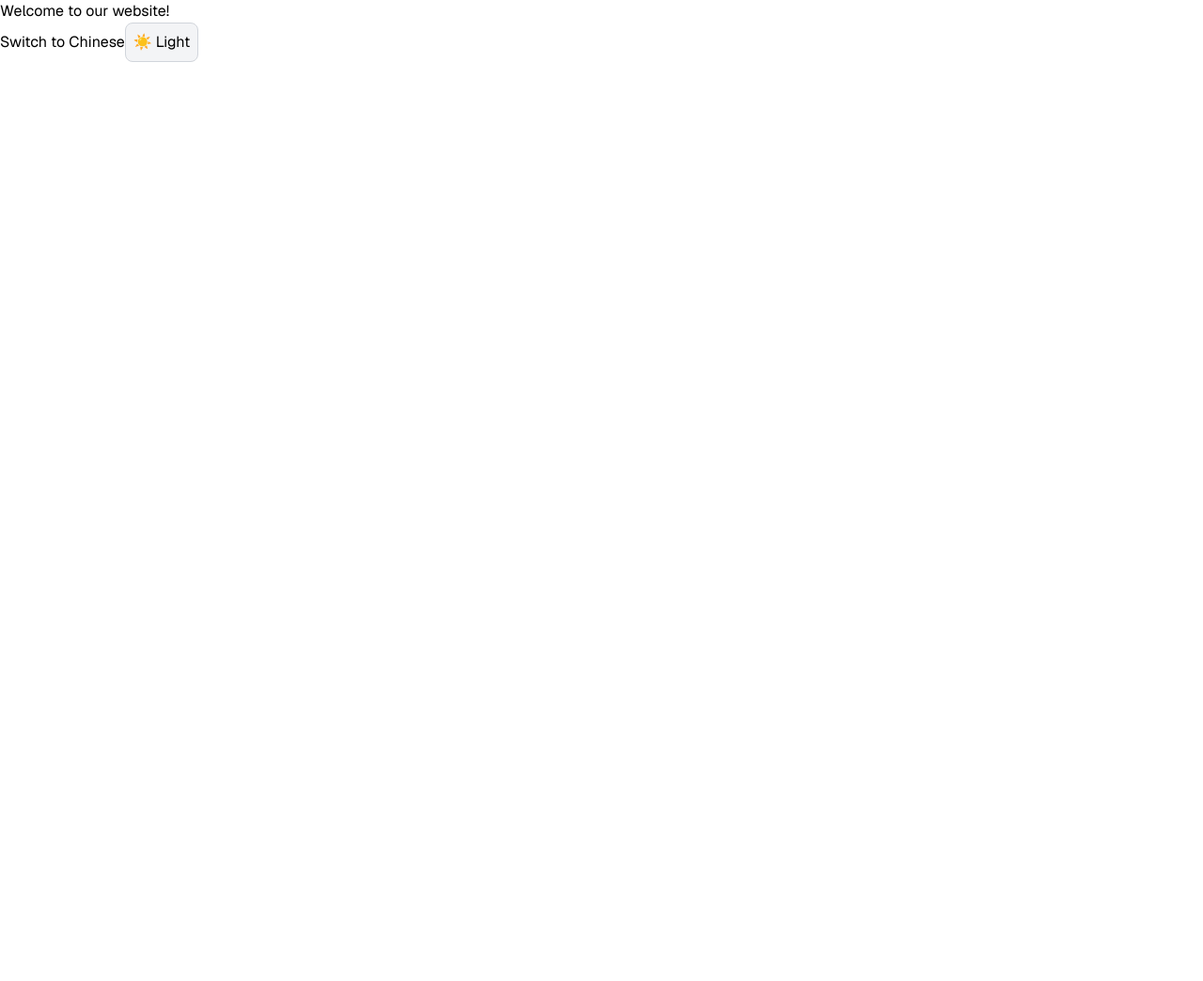
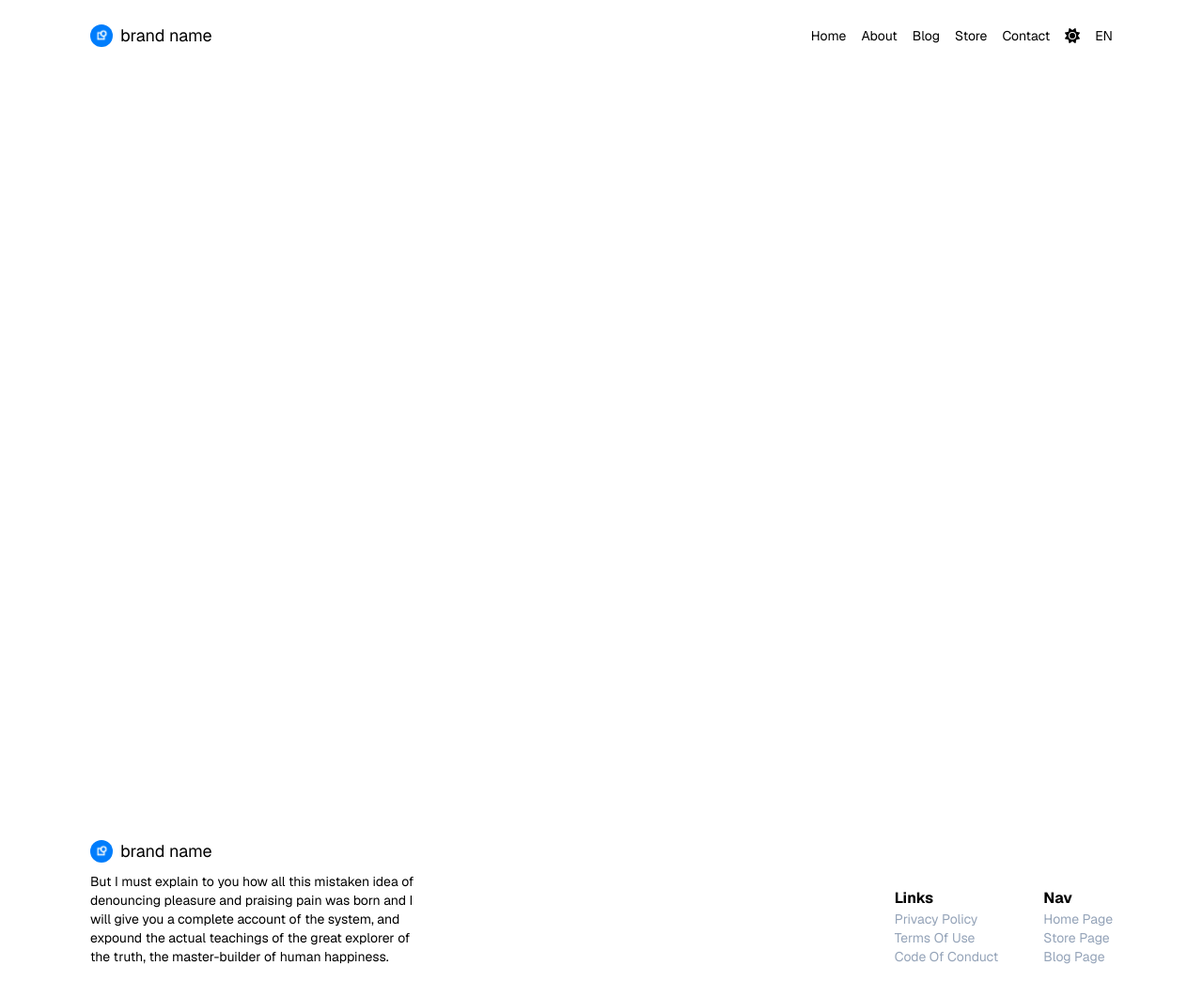
Before and after one commit to emjjkk/op-template-nextjs, a Next.js app: page / in a window 1280 px wide. Shown: the whole page at 94% size. Before the commit the page ends 800 px from the top, so only its background shows below. Built offline with nearby package versions, Linux system fonts and the light colour scheme.

Commit message:
✨implemented Footer, Header, and LoadinScreen; edited dark mode toggle

```diff
--- a/app/layout.tsx
+++ b/app/layout.tsx
@@ -25,7 +25,7 @@ export default function RootLayout({
 }>) {
   return (
     <html lang="en" className={geistSans.className} suppressHydrationWarning>
-      <body>
+      <body className="dark:bg-black dark:text-white text-black bg-white">
         <I18nProvider>{children}</I18nProvider>
       </body>
     </html>
--- a/app/page.tsx
+++ b/app/page.tsx
@@ -1,32 +1,33 @@
 "use client";
 
-import { useTranslation } from "react-i18next";
-import DarkModeToggle from "@/components/DarkModeToggle"
+/* ------------------------------------------------------------
+app/api/page.tsx
+The component for the website's main homepage. It also contains
+some of the loading screen's functionality.
+-------------------------------------------------------------*/
+
 
 import { useEffect, useState } from "react";
+import { useTranslation } from "react-i18next";
+
+// Components
+import LoadingScreen from '@/components/LoadingScreen'
+import Header from '@/components/ui/site/Header'
+import Footer from '@/components/ui/site/Footer'
 
 export default function Home() {
-  const { t, i18n } = useTranslation();
+
+  // check if page is loaded, else display loading screen
   const [mounted, setMounted] = useState(false);
+  useEffect(() => {setMounted(true)},[]);
+  if (!mounted) {return (<LoadingScreen/>)}
 
-  useEffect(() => {
-    setMounted(true);
-  }, []);
-
-  if (!mounted) {
-    return <p>Loading...</p>; // Avoid hydration mismatch
-  }
-
-  const changeLanguage = () => {
-    const newLang = i18n.language === "en" ? "zh" : "en";
-    i18n.changeLanguage(newLang);
-  };
-
+  // main content
   return (
-    <div className="bg-white text-black dark:bg-black dark:text-white">
-      <h1>{t("welcome")}</h1>
-      <button onClick={changeLanguage}>{t("language")}</button>
-      <DarkModeToggle></DarkModeToggle>
-    </div>
+    <>
+      <Header/>
+      <section className="min-h-screen"></section>
+      <Footer/>
+    </>
   );
 }
--- a/components/DarkModeToggle.tsx
+++ b/components/DarkModeToggle.tsx
@@ -1,16 +1,9 @@
 "use client";
 
 import { useDarkMode } from "@/hooks/useDarkMode";
+import { FaMoon, FaSun } from "react-icons/fa6";
 
 export default function DarkModeToggle() {
   const { isDarkMode, toggleDarkMode } = useDarkMode();
-
-  return (
-    <button
-      onClick={toggleDarkMode}
-      className="p-2 rounded-lg border border-gray-300 dark:border-gray-600 bg-gray-100 dark:bg-gray-800"
-    >
-      {isDarkMode ? "🌙 Dark" : "☀️ Light"}
-    </button>
-  );
+  return (<button onClick={toggleDarkMode} className="mx-2 text-md"> {isDarkMode ? (<FaMoon/>): (<FaSun/>)}</button>);
 }
--- /dev/null
+++ b/components/LoadingScreen.tsx
@@ -0,0 +1,10 @@
+import { FaSpinner } from "react-icons/fa6";
+
+export default function LoadingScreen() {
+    return (
+        <section className="w-screen h-screen flex flex-col items-center justify-center">
+            <FaSpinner className="text-3xl animate-spin mb-5" />
+            <p className="text-sm text-slate-500">This is a full-stack template built with NextJS<br />https://github.com/emjjkk/op-template-nextjs</p>
+        </section>
+    )
+}
--- /dev/null
+++ b/components/ui/site/Footer.tsx
@@ -0,0 +1,53 @@
+"use client"
+
+/* ------------------------------------------------------------
+Footer.tsx
+Component for the footer, shared by all the pages in the site,
+excluding admin pages which will have a different layout.
+-------------------------------------------------------------*/
+
+
+import { Fa1 } from "react-icons/fa6" // icons
+import { useTranslation } from "react-i18next"; // localization-related
+
+export default function Footer() {
+
+    const { t, i18n } = useTranslation();
+
+    return (
+        <>
+            <footer className="px-24 py-4 w-full">
+                <div className="flex justify-between w-full">
+                    {/* navbar brand and description */}
+                    <div className="w-1/3">
+                        <a href="/" className="flex items-center text-lg mb-2">
+                            <img src="/images/logo.png" alt="Logo" className="w-6 h-6 rounded-full mr-2" />
+                            {t("website_name")}
+                        </a>
+                        <p className="text-sm">{t("footer.description_text")}</p>
+                    </div>
+                    {/* footer links */}
+                    <div className="w-1/3 flex justify-end items-end">
+                        <div className="capitalize">
+                            <h3 className="text-md font-bold">links</h3>
+                            <ul>
+                                <a href="/"><li className="text-sm text-slate-400">{t("footer.links.link_1")}</li></a>
+                                <a href="/"><li className="text-sm text-slate-400">{t("footer.links.link_2")}</li></a>
+                                <a href="/"><li className="text-sm text-slate-400">{t("footer.links.link_3")}</li></a>
+                            </ul>
+                        </div>
+                        <div className="ml-12 capitalize">
+                            <h3 className="text-md font-bold">nav</h3>
+                            <ul>
+                                <li className="text-sm text-slate-400">{t("nav.home")} page</li>
+                                <li className="text-sm text-slate-400">{t("nav.store")} page</li>
+                                <li className="text-sm text-slate-400">{t("nav.blog")} page</li>
+                            </ul>
+                        </div>
+                    </div>
+                </div>
+                <div className="px-4"></div>
+            </footer>
+        </>
+    )
+}
--- /dev/null
+++ b/components/ui/site/Header.tsx
@@ -0,0 +1,49 @@
+"use client";
+
+/* ------------------------------------------------------------
+Header.tsx
+Component for the header, shared by all the pages in the site,
+excluding admin pages which will have a different layout.
+Functionality for language switching is also here.
+-------------------------------------------------------------*/
+
+
+import DarkModeToggle from "@/components/DarkModeToggle" // theme switcher
+import { useTranslation } from "react-i18next"; // localization-related
+
+
+export default function Header() {
+
+    // function for switching languages
+    const { t, i18n } = useTranslation();
+    const changeLanguage = () => {
+        const newLang = i18n.language === "en" ? "zh" : "en";
+        i18n.changeLanguage(newLang);
+    };
+
+    return (
+        <>
+            <header className="w-full px-24 py-6 flex items-center justify-between">
+                {/* left side of the header */}
+                <div className="flex items-center">
+                    <a href="/" className="flex items-center text-lg">
+                        <img src="/images/logo.png" alt="Logo" className="w-6 h-6 rounded-full mr-2" />
+                        {t("website_name")}
+                    </a>
+                </div>
+                {/* right side of the header */}
+                <div className="flex items-center">
+                    <nav className="flex items-center capitalize text-sm">
+                        <a href="/home" className="mx-2 hover:text-slate-500">{t("nav.home")}</a>
+                        <a href="/about" className="mx-2 hover:text-slate-500">{t("nav.about")}</a>
+                        <a href="/blog" className="mx-2 hover:text-slate-500">{t("nav.blog")}</a>
+                        <a href="/contact" className="mx-2 hover:text-slate-500">{t("nav.store")}</a>
+                        <a href="/contact" className="mx-2 hover:text-slate-500">{t("nav.contact")}</a>
+                    </nav>
+                    <DarkModeToggle/>
+                    <span className="ml-2 text-sm cursor-pointer" onClick={changeLanguage}>{t("language")}</span>
+                </div>
+            </header>
+        </>
+    )
+}
--- a/locales/en.json
+++ b/locales/en.json
@@ -1,4 +1,19 @@
 {
-    "welcome": "Welcome to our website!",
-    "language": "Switch to Chinese"
+  "language": "EN",
+  "website_name": "brand name",
+  "nav": {
+    "home": "home",
+    "about": "about",
+    "blog": "blog",
+    "store": "store",
+    "contact": "contact"
+  },
+  "footer": {
+    "description_text": "But I must explain to you how all this mistaken idea of denouncing pleasure and praising pain was born and I will give you a complete account of the system, and expound the actual teachings of the great explorer of the truth, the master-builder of human happiness.",
+    "links": {
+      "link_1": "privacy policy",
+      "link_2": "terms of use",
+      "link_3": "code of conduct"
+    }
   }
+}
--- a/locales/zh.json
+++ b/locales/zh.json
@@ -1,4 +1,19 @@
 {
-    "welcome": "欢迎来到我们的网站！",
-    "language": "切换到英文"
+  "language": "ZH",
+  "website_name": "品牌名称",
+  "nav": {
+    "home": "首页",
+    "about": "关于我们",
+    "blog": "博客",
+    "store": "商店",
+    "contact": "联系我们"
+  },
+  "footer": {
+    "description_text": "但我必须向您解释，所有这种谴责享乐和赞美痛苦的错误观念是如何产生的。我将为您详细说明这一体系，并阐述那位追求真理的伟大探险家、那位人类幸福的建筑大师的真正教义。",
+    "links": {
+      "link_1": "隐私政策",
+      "link_2": "使用条款",
+      "link_3": "行为准则"
+    }
   }
+}
--- a/package.json
+++ b/package.json
@@ -29,6 +29,7 @@
     "react": "19.0.0",
     "react-dom": "19.0.0",
     "react-i18next": "^15.4.0",
+    "react-icons": "^5.5.0",
     "react-markdown": "^9.0.3",
     "remark-gfm": "^4.0.0"
   },
```
Also changed, not shown: .gitpod.yml (added), public/images/logo.png (added), 1 other file (tests, documents, lock files or other folders).
